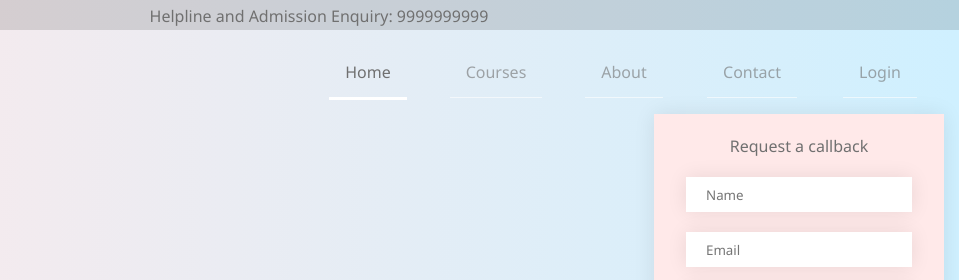
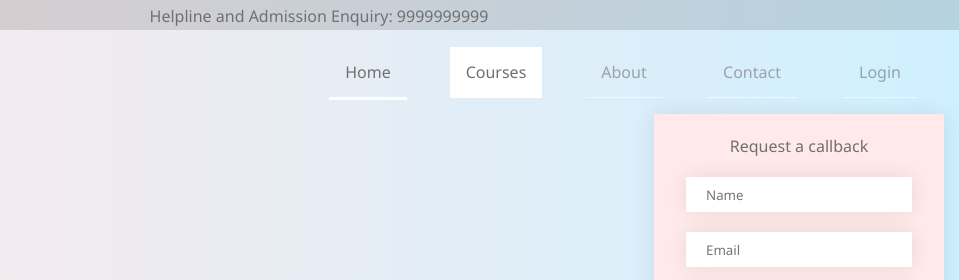
Before and after one commit to AkMa11/The-Unique-Tutorials-Website, a plain HTML site: page index.html in a window 1280 px wide. In both pictures the pointer is over the link "Courses". Shown: the top 280 px of the page, 321-1280 px from the left. Drawn offline with Linux system fonts and the light colour scheme.

Commit message:
resolved errors in css

```diff
--- a/css/style.css
+++ b/css/style.css
@@ -76,7 +76,7 @@ nav li a {
 }
 
 nav li a:hover:not(.active) {
-  background-color:
+  background-color: white;
   opacity: 1;
 }
 
```
